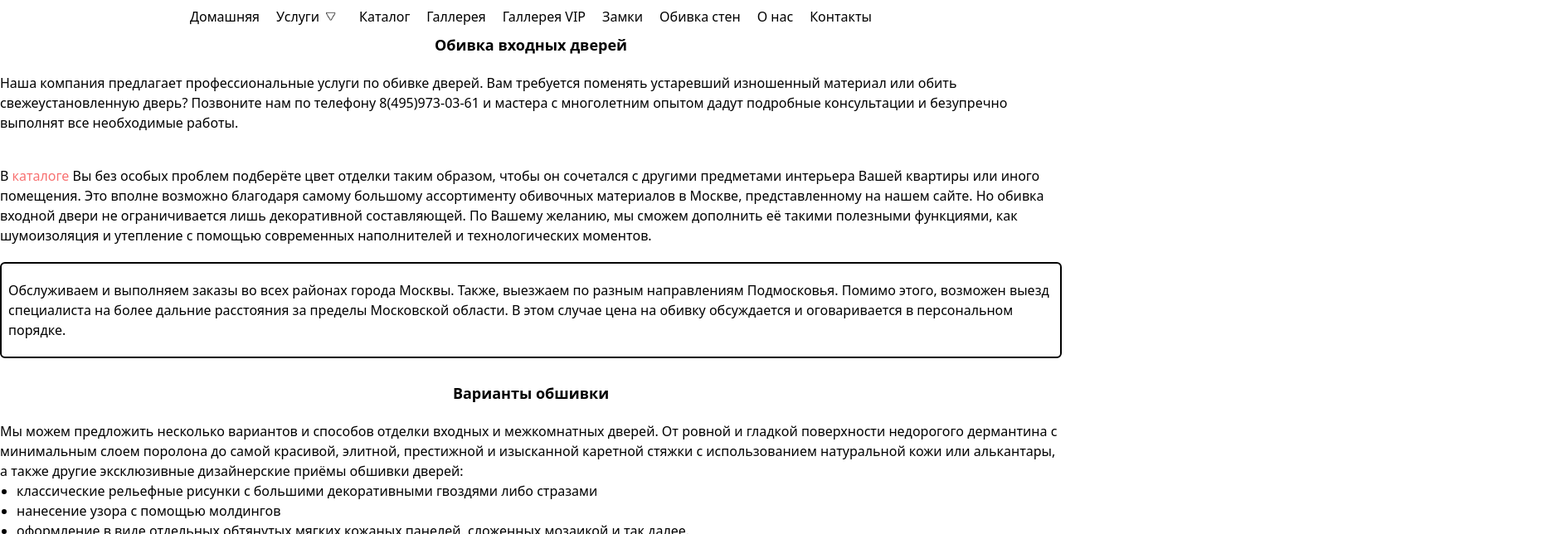
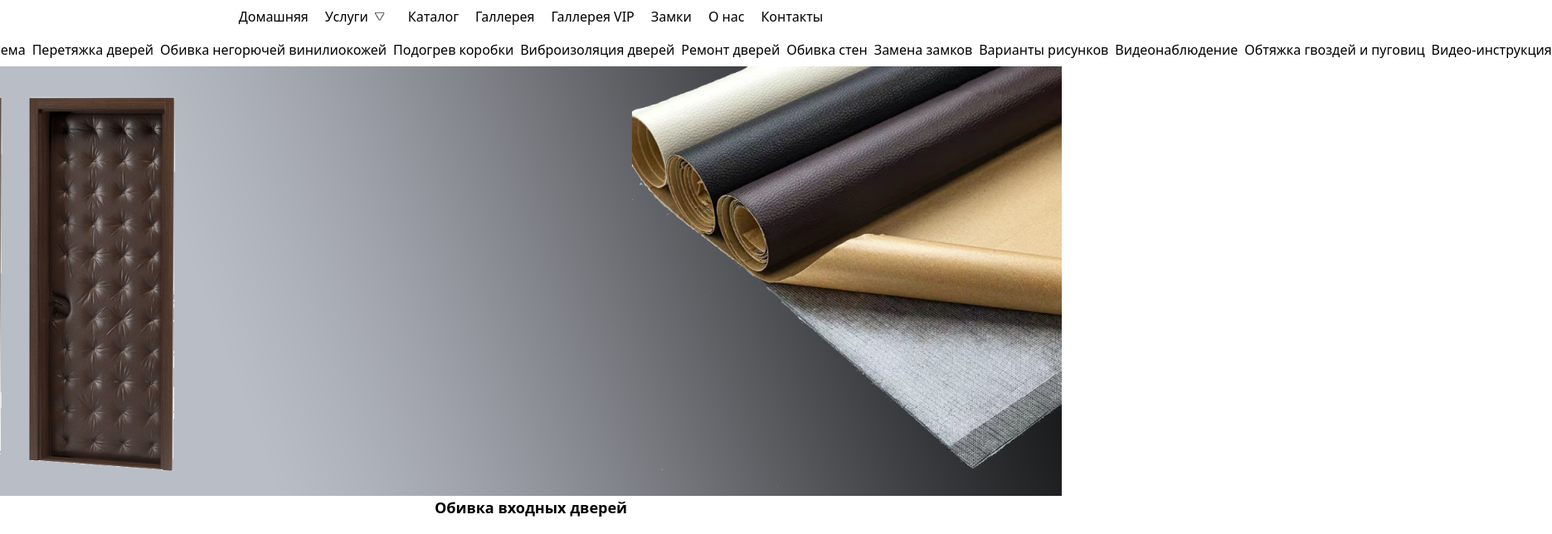
Before and after one commit to EugenyGorshkov/DoorsUpholstery, a React (Vite) app: page / in a window 1280 px wide. Both pictures are taken after a click on the item "Услуги". Shown: the top 644 px of the page at 83% size, 1871 px wide, since content can reach past the window. Built offline with nearby package versions, Linux system fonts and the light colour scheme.

Commit message:
add base component to homePage and refactor Nav

```diff
--- /dev/null
+++ b/src/components/HomePage/CardComponent/CardComponent.tsx
@@ -0,0 +1,25 @@
+import React from 'react';
+
+import img150 from '@/assets/image/150x150.png'
+
+import styles from './CardComponent.module.scss'
+
+interface InjectedProps  {
+    heading: string,
+    text: string
+}
+
+export const CardComponent: React.FC<InjectedProps> = ({
+    heading,
+    text
+}) => {
+    return (
+        <div className=' bg-orange-300 h-[320px] w-[280px] rounded-md'>
+            <div className='flex flex-col items-center p-5 gap-2 text-center'>
+                <img src={img150} alt="#" className='max-w-[80%]'/>
+                <h3 className='font-bold text-xl'>{heading}</h3>
+                <p>{text}</p>
+            </div>
+        </div>
+    )
+}
--- /dev/null
+++ b/src/components/HomePage/CardComponent/index.ts
@@ -0,0 +1 @@
+export { CardComponent } from './CardComponent';
--- /dev/null
+++ b/src/components/Navigation/Navigation.module.scss
@@ -0,0 +1,20 @@
+.subMenuBody {
+    display: none;
+    &.active {
+        display: flex;
+        flex-wrap: wrap;
+        text-align: center;
+        justify-content: center;
+        height: 2.5rem;
+        align-items: center;
+    }
+}
+
+.subMenuList {
+    display: none;
+    &.active {
+        display: flex;
+        gap: 0.5rem;
+        white-space: nowrap;
+    }
+}
--- a/src/components/Navigation/Navigation.tsx
+++ b/src/components/Navigation/Navigation.tsx
@@ -1,30 +1,59 @@
 import React, { useState } from 'react';
 import { Link } from 'react-router-dom';
+import cn from 'classnames'
 
-import arrow from '../../assets/image/triangle.png'  // такая стрелка под вопросом
+import arrow from '../../assets/image/triangle.png'// такая стрелка под вопросом
 
-export const Navigation:React.FC = () => {
+import styles from './Navigation.module.scss'
+
+export const Navigation: React.FC = () => {
     const [subMenuActive, setSubMenuActive] = useState(false)
 
-
+    const subMenuActiveHandler = () => {
+        subMenuActive ? setSubMenuActive(false) : setSubMenuActive(true)
+    }
 
     return (
+        <>
             <nav className='flex container mx-auto text-center justify-center h-10 items-center'>
                 <ul className='flex gap-5 items-center'>
                     <li><Link to='/'>Домашняя</Link></li>
-                <li className='flex items-center cursor-pointer' onClick={() => {}}>Услуги <img src={arrow} alt="arrow" className='h-3 m-2'/></li>
-                {/*  ================ subMenu =========== */}
-                <ul className='hidden'><li><Link to='/price'>Цены</Link></li></ul>
-                {/*  ================ subMenu =========== */}
+                    <li
+                        className='flex items-center cursor-pointer'
+                        onClick={subMenuActiveHandler}
+                    >Услуги<img src={arrow} alt="arrow" className='h-3 m-2' />
+                    </li>
                     {/*????*/}
                     <li><Link to='/catalog'>Каталог</Link></li>
                     <li><Link to='/gallery'>Галлерея</Link></li>
                     <li><Link to='/elitegallery'>Галлерея VIP</Link></li> {/* тут все в доменю галлереи*/}
                     <li><Link to='/locks'>Замки</Link></li> {/* в услуги*/}
-                <li><Link to='/wall'>Обивка стен</Link></li> {/* в услуги*/}
+                     {/* в услуги*/}
                     <li><Link to='/about'>О нас</Link></li> {/*????*/}
                     <li><Link to='/contacts'>Контакты</Link></li>
                 </ul>
             </nav>
+            {/*  ============= subMenu =========== */}
+            <nav className={cn('container mx-auto ' + styles.subMenuBody, subMenuActive ? styles.active : '')}>
+                <ul className={cn(styles.subMenuList, subMenuActive ? styles.active : '')}>
+                    <li><Link to='/price'>Цены</Link></li>
+                    <li><Link to='/price'>Шумоизоляция дверей</Link></li>
+                    <li><Link to='/price'>Ламинированные панели</Link></li>
+                    <li><Link to='/price'>Оформление проема</Link></li>
+                    <li><Link to='/price'>Перетяжка дверей</Link></li>
+                    <li><Link to='/price'>Обивка негорючей винилиокожей</Link></li>
+                    <li><Link to='/price'>Подогрев коробки</Link></li>
+                    <li><Link to='/price'>Виброизоляция дверей</Link></li>
+                    <li><Link to='/price'>Ремонт дверей</Link></li>
+                    <li><Link to='/wall'>Обивка стен</Link></li>
+                    <li><Link to='/price'>Замена замков</Link></li>
+                    <li><Link to='/price'>Варианты рисунков</Link></li>
+                    <li><Link to='/price'>Видеонаблюдение</Link></li>
+                    <li><Link to='/price'>Обтяжка гвоздей и пуговиц</Link></li>
+                    <li><Link to='/price'>Видео-инструкция</Link></li> {/* ??? не уверен в надобности данной страницы*/}
+                </ul>
+            </nav>
+            {/*  ============= subMenu =========== */}
+        </>
     )
 }
--- a/src/containers/HomePage/HomePage.tsx
+++ b/src/containers/HomePage/HomePage.tsx
@@ -2,10 +2,18 @@ import React from 'react';
 import { Link } from 'react-router-dom';
 
 import { CallBackForm } from '@/components/CallBackForm';
+import { CardComponent } from '@/components/HomePage/CardComponent';
+
+import bgImg from '@/assets/image/bg01.png' // над пикчей нужно посидеть она убогая
 
 export const HomePage: React.FC = () => {
     return (
         <>
+            {/*====== background =====*/}
+            <section className='w-full'>
+                <img src={bgImg} alt="" className='w-full' />
+            </section>
+            {/*====== background =====*/}
             <div className='container mx-auto'>
                 <section className=''>
                     <h2 className='text-center text-lg font-bold'>Обивка входных дверей</h2>
@@ -64,6 +72,11 @@ export const HomePage: React.FC = () => {
                 <section>
                     <CallBackForm />
                 </section>
+                <section className='flex justify-around'>
+                    <CardComponent heading='Услуги' text='Обивка дверей дермантином, обивка стен, замена замков' />
+                    <CardComponent heading='Качество' text='Качественная работа от мастеров своего дела гарантируем' />
+                    <CardComponent heading='Оплата' text='Оплата наличными или по карте принимаем любые варианты' />
+                </section>
 
             </div>
         </>
```
Also changed, not shown: src/assets/image/150x150.png (added), src/assets/image/bg01.png (added), src/components/HomePage/CardComponent/CardComponent.module.scss (added), src/components/HomePage/index.js (added). Lines whose indentation alone changed are shown as unchanged.
